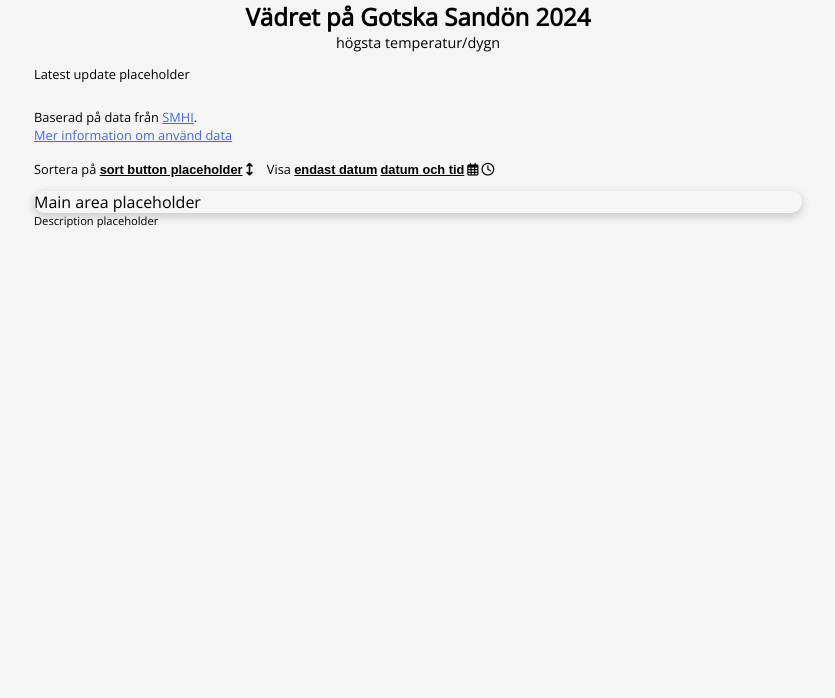
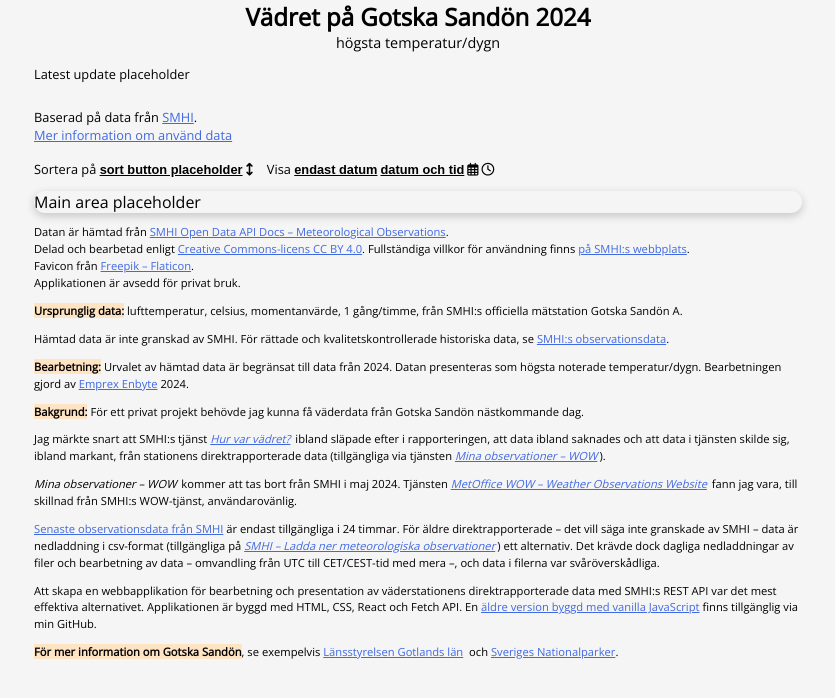
Before and after one commit to helihard/gsweather-react, a React (Vite) app: page / in a window 1280 px wide. Shown: the top 698 px of the page, without its empty margins (222-1057 px from the left). Built offline with nearby package versions, Linux system fonts and the light colour scheme.

Commit message:
updated description

```diff
--- a/src/components/Description.jsx
+++ b/src/components/Description.jsx
@@ -1,7 +1,145 @@
 function Description() {
   return (
     <>
-      <div id="about">Description placeholder</div>
+      <div id="about">
+        <p>
+          Datan är hämtad från&nbsp;
+          <a href="https://opendata.smhi.se/apidocs/metobs/" target="_blank">
+            SMHI Open Data API Docs – Meteorological Observations
+          </a>
+          .<br />
+          Delad och bearbetad enligt&nbsp;
+          <a
+            href="https://creativecommons.org/licenses/by/4.0/"
+            target="_blank"
+          >
+            Creative Commons-licens CC BY 4.0
+          </a>
+          . Fullständiga villkor för användning finns&nbsp;
+          <a
+            href="https://www.smhi.se/data/oppna-data/villkor-for-anvandning-1.30622"
+            target="_blank"
+          >
+            på SMHI:s webbplats
+          </a>
+          .
+          <br />
+          Favicon från&nbsp;
+          <a
+            href="https://www.flaticon.com/free-icons/temperature"
+            title="temperature icons"
+          >
+            Freepik – Flaticon
+          </a>
+          . <br />
+          Applikationen är avsedd för privat bruk.
+        </p>
+        <p>
+          <strong>Ursprunglig data:</strong> lufttemperatur, celsius,
+          momentanvärde, 1 gång/timme, från SMHI:s officiella mätstation Gotska
+          Sandön A.
+        </p>
+        <p>
+          Hämtad data är inte granskad av SMHI. För rättade och
+          kvalitetskontrollerade historiska data, se&nbsp;
+          <a
+            href="https://www.smhi.se/data/meteorologi/ladda-ner-meteorologiska-observationer#stations=core,param=airtemperatureInstant,stationid=89230"
+            target="_blank"
+          >
+            SMHI:s observationsdata
+          </a>
+          .
+        </p>
+        <p>
+          <strong>Bearbetning:</strong> Urvalet av hämtad data är begränsat till
+          data från 2024. Datan presenteras som högsta noterade temperatur/dygn.
+          Bearbetningen gjord av&nbsp;
+          <a href="https://github.com/helihard" target="_blank">
+            Emprex Enbyte
+          </a>
+          &nbsp;2024.
+        </p>
+        <div>
+          <strong>Bakgrund:</strong> För ett privat projekt behövde jag kunna få
+          väderdata från Gotska Sandön nästkommande dag.
+          <p>
+            Jag märkte snart att SMHI:s tjänst&nbsp;
+            <a
+              href="https://www.smhi.se/klimat/klimatet-da-och-nu/hur-var-vadret/q/Gotska%20Sand%C3%B6n/"
+              target="_blank"
+            >
+              <i>Hur var vädret?</i>
+            </a>
+            &nbsp;ibland släpade efter i rapporteringen, att data ibland
+            saknades och att data i tjänsten skilde sig, ibland markant, från
+            stationens direktrapporterade data (tillgängliga via tjänsten&nbsp;
+            <a
+              href="https://www.smhi.se/vader/observationer/mina-observationer-wow#id=89230"
+              target="_blank"
+            >
+              <i>Mina observationer – WOW</i>
+            </a>
+            ).{" "}
+          </p>
+          <p>
+            <i>Mina observationer – WOW</i> kommer att tas bort från SMHI i maj
+            2024. Tjänsten&nbsp;
+            <a href="https://wow.metoffice.gov.uk/" target="_blank">
+              <i>MetOffice WOW – Weather Observations Website</i>
+            </a>
+            &nbsp;fann jag vara, till skillnad från SMHI:s WOW-tjänst,
+            användarovänlig.
+          </p>
+          <p>
+            <a
+              href="https://www.smhi.se/vader/observationer/observationer#ws=wpt-a,proxy=wpt-a,tab=all,stationid=89230,type=weather"
+              target="_blank"
+            >
+              Senaste observationsdata från SMHI
+            </a>
+            &nbsp;är endast tillgängliga i 24 timmar. För äldre
+            direktrapporterade – det vill säga inte granskade av SMHI – data är
+            nedladdning i csv-format (tillgängliga på&nbsp;
+            <a
+              href="https://www.smhi.se/data/meteorologi/ladda-ner-meteorologiska-observationer#stations=core,param=airtemperatureInstant,stationid=89230"
+              target="_blank"
+            >
+              <i>SMHI – Ladda ner meteorologiska observationer</i>
+            </a>
+            ) ett alternativ. Det krävde dock dagliga nedladdningar av filer och
+            bearbetning av data – omvandling från UTC till CET/CEST-tid med mera
+            –, och data i filerna var svåröverskådliga.
+          </p>
+          <p>
+            Att skapa en webbapplikation för bearbetning och presentation av
+            väderstationens direktrapporterade data med SMHI:s REST API var det
+            mest effektiva alternativet. Applikationen är byggd med HTML, CSS,
+            React och Fetch API. En&nbsp;
+            <a href="https://helihard.github.io/gsweather/" target="_blank">
+              äldre version byggd med vanilla JavaScript
+            </a>
+            &nbsp;finns tillgänglig via min GitHub.
+          </p>
+          <p>
+            <strong>För mer information om Gotska Sandön</strong>, se
+            exempelvis&nbsp;
+            <a
+              href="https://www.lansstyrelsen.se/gotland/besoksmal/nationalparker/gotska-sandons-nationalpark.html"
+              target="_blank"
+            >
+              Länsstyrelsen Gotlands län
+            </a>
+            &nbsp; och&nbsp;
+            <a
+              href="https://www.sverigesnationalparker.se/park/gotska-sandons-nationalpark"
+              target="_blank"
+            >
+              Sveriges Nationalparker
+            </a>
+            .
+          </p>
+        </div>
+      </div>
     </>
   )
 }
```
